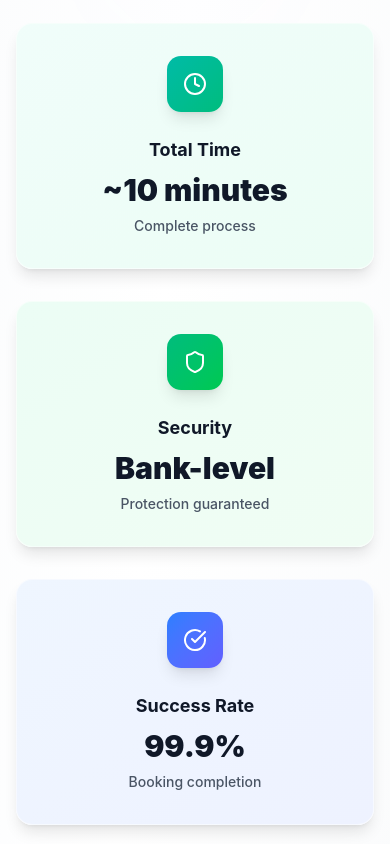
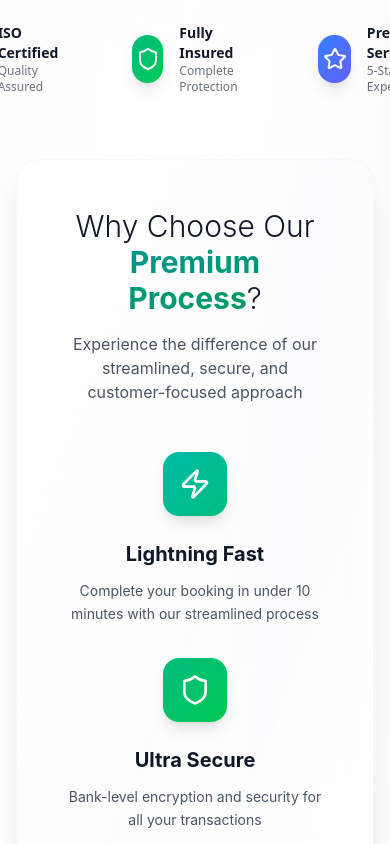
Before and after one commit to tabrezkhan005/mova-portfolio, a Next.js app: page / in a window 390 px wide. Shown: the part 8600-9444 px from the top of the page. Built offline with nearby package versions, Linux system fonts and the light colour scheme; a web font is replaced by a local one.

Commit message:
Modified

```diff
--- a/src/app/page.tsx
+++ b/src/app/page.tsx
@@ -957,60 +957,98 @@ export default function MovaTechHomepage() {
             </div>
           </div>
 
-          {/* Premium Features Grid */}
-          <div className="grid grid-cols-1 md:grid-cols-2 lg:grid-cols-4 gap-8 mb-24">
-            {[
-              {
-                icon: <Clock className="w-6 h-6" />,
-                title: "Total Time",
-                value: "~10 minutes",
-                description: "Complete process",
-                gradient: "from-teal-500 to-emerald-500",
-                bgGradient: "from-teal-50 to-emerald-50"
-              },
-              {
-                icon: <Shield className="w-6 h-6" />,
-                title: "Security",
-                value: "Bank-level",
-                description: "Protection guaranteed",
-                gradient: "from-emerald-500 to-green-500",
-                bgGradient: "from-emerald-50 to-green-50"
-              },
-              {
-                icon: <CheckCircle className="w-6 h-6" />,
-                title: "Success Rate",
-                value: "99.9%",
-                description: "Booking completion",
-                gradient: "from-blue-500 to-indigo-500",
-                bgGradient: "from-blue-50 to-indigo-50"
-              },
-              {
-                icon: <Star className="w-6 h-6" />,
-                title: "Rating",
-                value: "4.9/5",
-                description: "Customer satisfaction",
-                gradient: "from-purple-500 to-pink-500",
-                bgGradient: "from-purple-50 to-pink-50"
-              }
-            ].map((feature, index) => (
-              <div key={index} className={`bg-gradient-to-br ${feature.bgGradient} rounded-2xl p-8 shadow-lg border border-white/50 hover:shadow-2xl transition-all duration-500 text-center group cursor-pointer hover:scale-105`}>
-                <div className={`inline-flex items-center justify-center w-14 h-14 bg-gradient-to-br ${feature.gradient} text-white rounded-xl mb-6 shadow-lg group-hover:scale-110 transition-all duration-300`}>
-                  {feature.icon}
+          {/* Enhanced Visual Elements */}
+          <div className="mb-24">
+            {/* Luxury Trust Badges */}
+            <div className="flex items-center justify-center gap-16 mb-16">
+              <div className="flex items-center text-gray-600">
+                <div className="w-12 h-12 bg-gradient-to-br from-teal-500 to-emerald-500 rounded-2xl flex items-center justify-center mr-4 shadow-lg">
+                  <Award className="w-6 h-6 text-white" />
                 </div>
-                <h4 className="text-lg font-bold text-gray-900 mb-2"
+                <div>
+                  <div className="text-sm font-bold text-gray-900">ISO Certified</div>
+                  <div className="text-xs text-gray-500">Quality Assured</div>
+                </div>
+              </div>
+
+              <div className="flex items-center text-gray-600">
+                <div className="w-12 h-12 bg-gradient-to-br from-emerald-500 to-green-500 rounded-2xl flex items-center justify-center mr-4 shadow-lg">
+                  <Shield className="w-6 h-6 text-white" />
+                </div>
+                <div>
+                  <div className="text-sm font-bold text-gray-900">Fully Insured</div>
+                  <div className="text-xs text-gray-500">Complete Protection</div>
+                </div>
+              </div>
+
+              <div className="flex items-center text-gray-600">
+                <div className="w-12 h-12 bg-gradient-to-br from-blue-500 to-indigo-500 rounded-2xl flex items-center justify-center mr-4 shadow-lg">
+                  <Star className="w-6 h-6 text-white" />
+                </div>
+                <div>
+                  <div className="text-sm font-bold text-gray-900">Premium Service</div>
+                  <div className="text-xs text-gray-500">5-Star Experience</div>
+                </div>
+              </div>
+            </div>
+
+            {/* Enhanced Process Benefits */}
+            <div className="bg-gradient-to-br from-white via-gray-50/50 to-white rounded-3xl p-12 shadow-xl border border-gray-100/50 backdrop-blur-sm">
+              <div className="text-center mb-12">
+                <h3 className="text-3xl font-light text-gray-900 mb-4"
                     style={{ fontFamily: 'Inter, -apple-system, BlinkMacSystemFont, sans-serif' }}>
-                  {feature.title}
-                </h4>
-                <div className="text-3xl font-black text-gray-900 mb-2"
-                     style={{ fontFamily: 'Inter, -apple-system, BlinkMacSystemFont, sans-serif' }}>
-                  {feature.value}
-                </div>
-                <p className="text-sm text-gray-600 font-medium"
+                  Why Choose Our <span className="font-bold bg-gradient-to-r from-teal-600 to-emerald-600 bg-clip-text text-transparent">Premium Process</span>?
+                </h3>
+                <p className="text-gray-600 max-w-2xl mx-auto"
                    style={{ fontFamily: 'Inter, -apple-system, BlinkMacSystemFont, sans-serif' }}>
-                  {feature.description}
+                  Experience the difference of our streamlined, secure, and customer-focused approach
                 </p>
               </div>
-            ))}
+
+              <div className="grid grid-cols-1 md:grid-cols-3 gap-8">
+                <div className="text-center group">
+                  <div className="w-16 h-16 bg-gradient-to-br from-teal-500 to-emerald-500 rounded-2xl flex items-center justify-center mx-auto mb-6 shadow-lg group-hover:scale-110 transition-all duration-300">
+                    <Zap className="w-8 h-8 text-white" />
+                  </div>
+                  <h4 className="text-xl font-bold text-gray-900 mb-3"
+                      style={{ fontFamily: 'Inter, -apple-system, BlinkMacSystemFont, sans-serif' }}>
+                    Lightning Fast
+                  </h4>
+                  <p className="text-gray-600 text-sm leading-relaxed"
+                     style={{ fontFamily: 'Inter, -apple-system, BlinkMacSystemFont, sans-serif' }}>
+                    Complete your booking in under 10 minutes with our streamlined process
+                  </p>
+                </div>
+
+                <div className="text-center group">
+                  <div className="w-16 h-16 bg-gradient-to-br from-emerald-500 to-green-500 rounded-2xl flex items-center justify-center mx-auto mb-6 shadow-lg group-hover:scale-110 transition-all duration-300">
+                    <Shield className="w-8 h-8 text-white" />
+                  </div>
+                  <h4 className="text-xl font-bold text-gray-900 mb-3"
+                      style={{ fontFamily: 'Inter, -apple-system, BlinkMacSystemFont, sans-serif' }}>
+                    Ultra Secure
+                  </h4>
+                  <p className="text-gray-600 text-sm leading-relaxed"
+                     style={{ fontFamily: 'Inter, -apple-system, BlinkMacSystemFont, sans-serif' }}>
+                    Bank-level encryption and security for all your transactions
+                  </p>
+                </div>
+
+                <div className="text-center group">
+                  <div className="w-16 h-16 bg-gradient-to-br from-blue-500 to-indigo-500 rounded-2xl flex items-center justify-center mx-auto mb-6 shadow-lg group-hover:scale-110 transition-all duration-300">
+                    <CheckCircle className="w-8 h-8 text-white" />
+                  </div>
+                  <h4 className="text-xl font-bold text-gray-900 mb-3"
+                      style={{ fontFamily: 'Inter, -apple-system, BlinkMacSystemFont, sans-serif' }}>
+                    Instant Confirmation
+                  </h4>
+                  <p className="text-gray-600 text-sm leading-relaxed"
+                     style={{ fontFamily: 'Inter, -apple-system, BlinkMacSystemFont, sans-serif' }}>
+                    Get immediate booking confirmation and digital keys
+                  </p>
+                </div>
+              </div>
+            </div>
           </div>
 
           {/* Premium Call to Action */}
```
